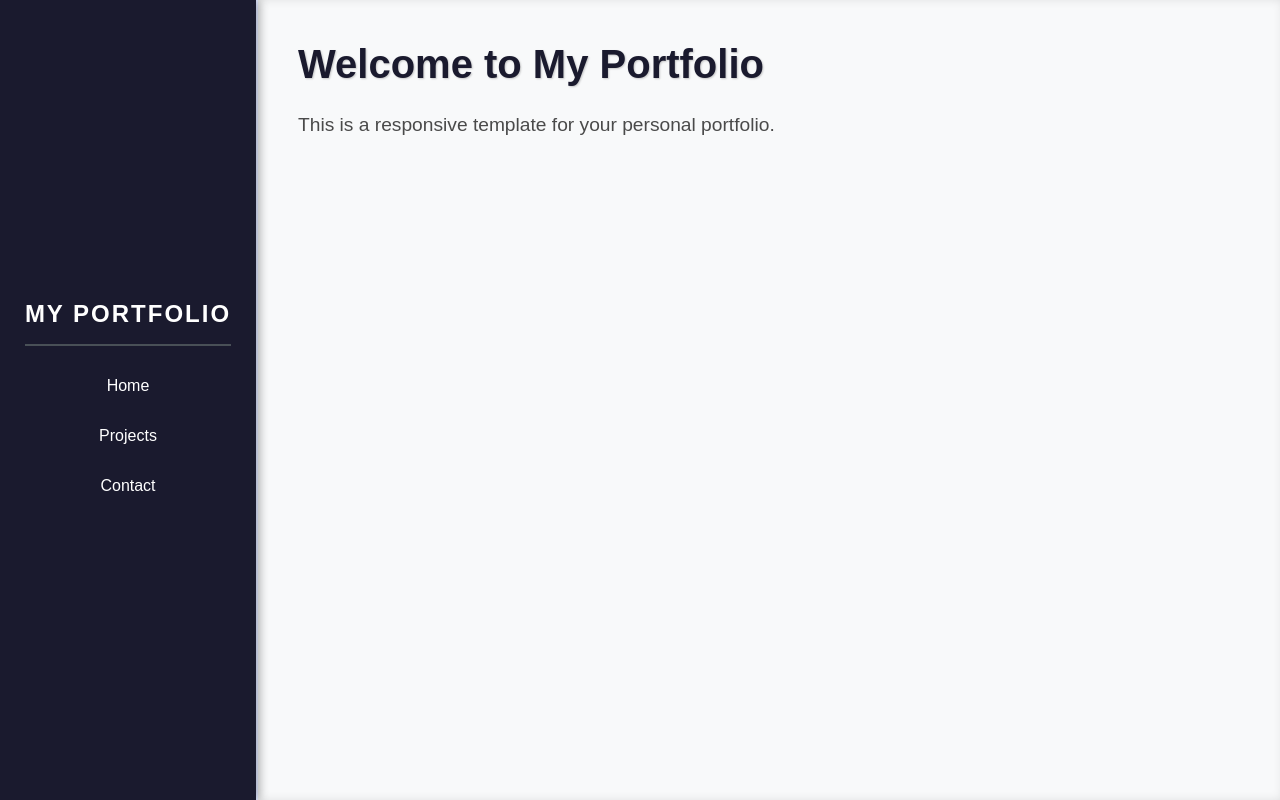
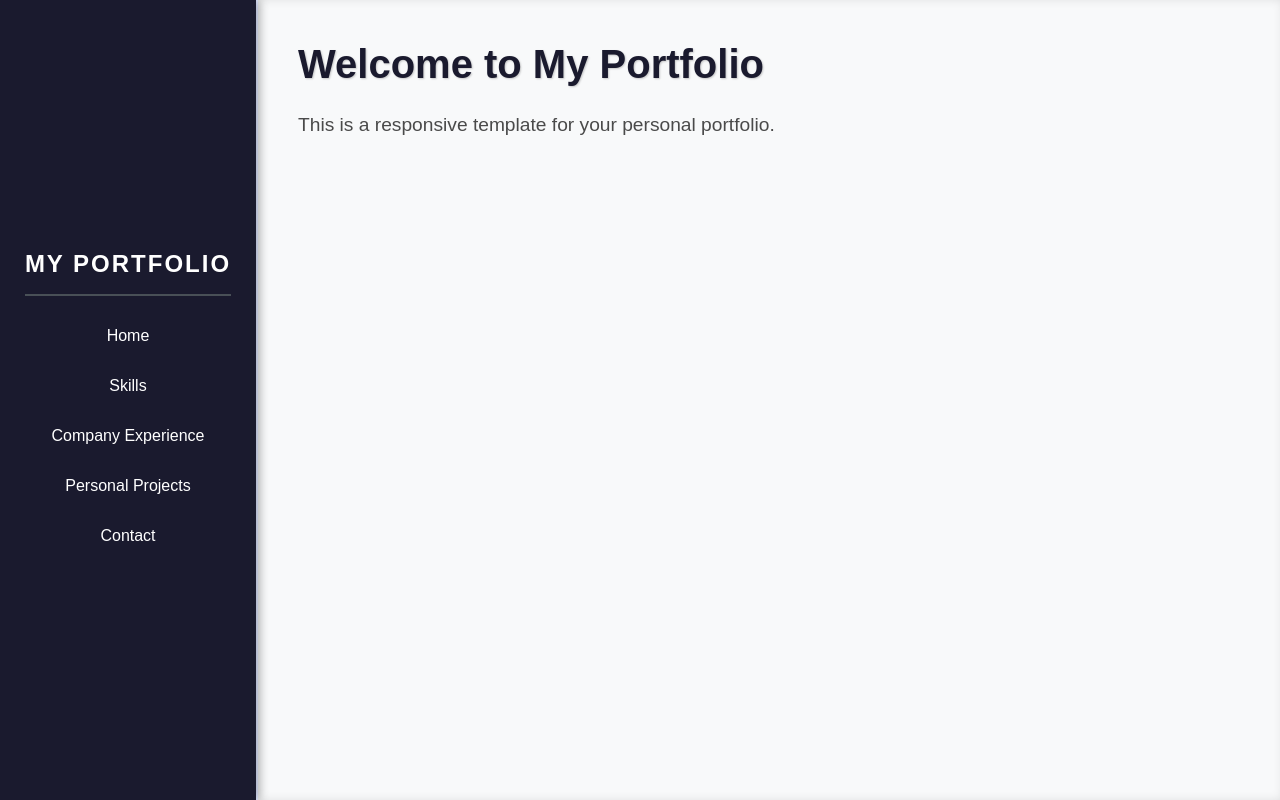
Before and after one commit to keshava-palisetti/Django_Intro, a Django app: page / in a window 1280 px wide. Run offline with Django 5.2, Linux system fonts and the light colour scheme.

Commit message:
Update base.html

```diff
--- a/practice/intro/templates/base.html
+++ b/practice/intro/templates/base.html
@@ -93,7 +93,9 @@
     <nav class="navbar d-flex flex-column">
         <h2 class="text-center py-3">My Portfolio</h2>
         <a href="/">Home</a>
-        <a href="/">Projects</a>
+        <a href="/">Skills</a>
+        <a href="/">Company Experience</a>
+        <a href="/">Personal Projects</a>
         <a href="/">Contact</a>
     </nav>
 
```
